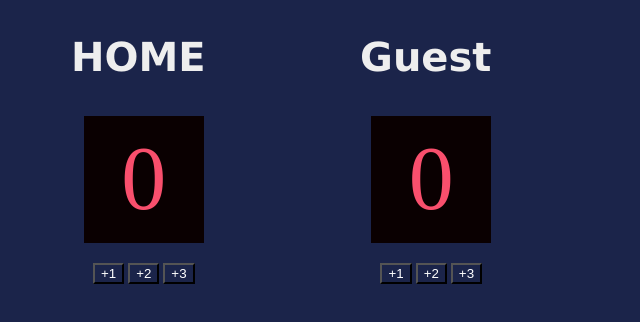
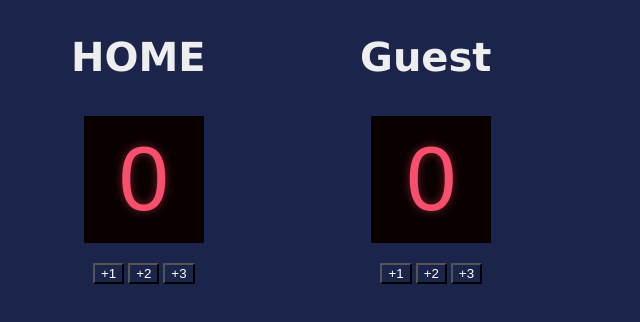
Before and after one commit to Alialsalam37/Scoreboard, a website built with Vite: page index.html in a window 1280 px wide. Shown: the full height of the page, 0-640 px from the left. Built offline with nearby package versions, Linux system fonts and the light colour scheme.

Commit message:
enhance style

```diff
--- a/index.css
+++ b/index.css
@@ -9,11 +9,14 @@ text-align: center;
 
 }
 
+@import url('https://fonts.googleapis.com/css2?family=Orbitron:wght@400;700&display=swap');
+
 .container {
     display: flex;
     justify-content: space-around;
 }
-h3{
+
+h3 {
     color: #EEEEEE;
     font-family: Verdana;
     font-weight: 700;
@@ -28,20 +31,23 @@ h3{
     top: 68px;
     left: 340px;
 }
-.score{
+
+.score {
     background: #0a0001;
     font-size: 90px;
     color: #F94F6D;
     width: 120px;
     margin: 20px;
-font-family: Cursed Timer ULiL;
+    font-family: 'Orbitron', 'Cursed Timer ULiL', sans-serif;
     font-weight: 400;
-font-style: Regular;
+    font-style: normal;
     line-height: 126.67px;
     letter-spacing: 0%;
     text-align: center;
+    text-shadow: 0 0 8px rgba(249, 79, 109, 0.45);
 
 }
+
 button {
     background: none;
     color: white;
```
Lines whose indentation alone changed are shown as unchanged.
